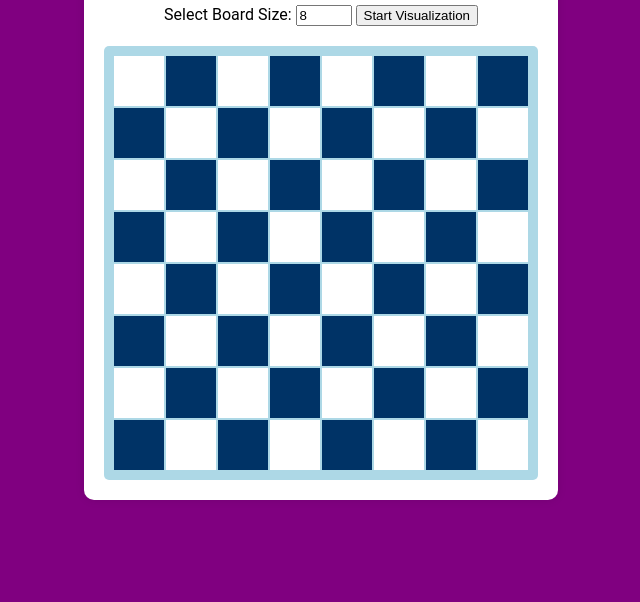
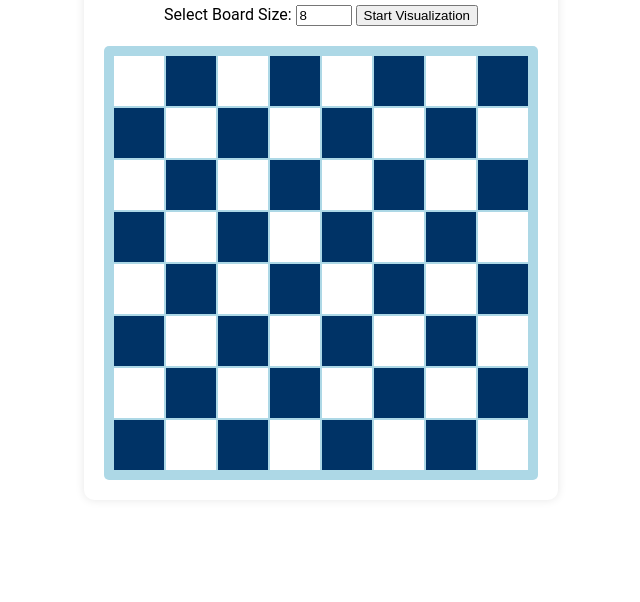
Before and after one commit to TuShArBhArDwA/N-Queen_Visualizer, a plain HTML site: page index.html in a window 1280 px wide. Shown: the part 198-800 px from the top of the page, without its empty margins (319-959 px from the left). Drawn offline with Linux system fonts and the light colour scheme.

Commit message:
Update index.html

```diff
--- a/index.html
+++ b/index.html
@@ -10,8 +10,7 @@
         align-items: center;
         height: 100vh;
         margin: 0;
-        font-family: 'Roboto', sans-serif;
-        background-color: purple;
+        font-family: 'Roboto', sans-serif
     }
     .container {
         text-align: center;
```
